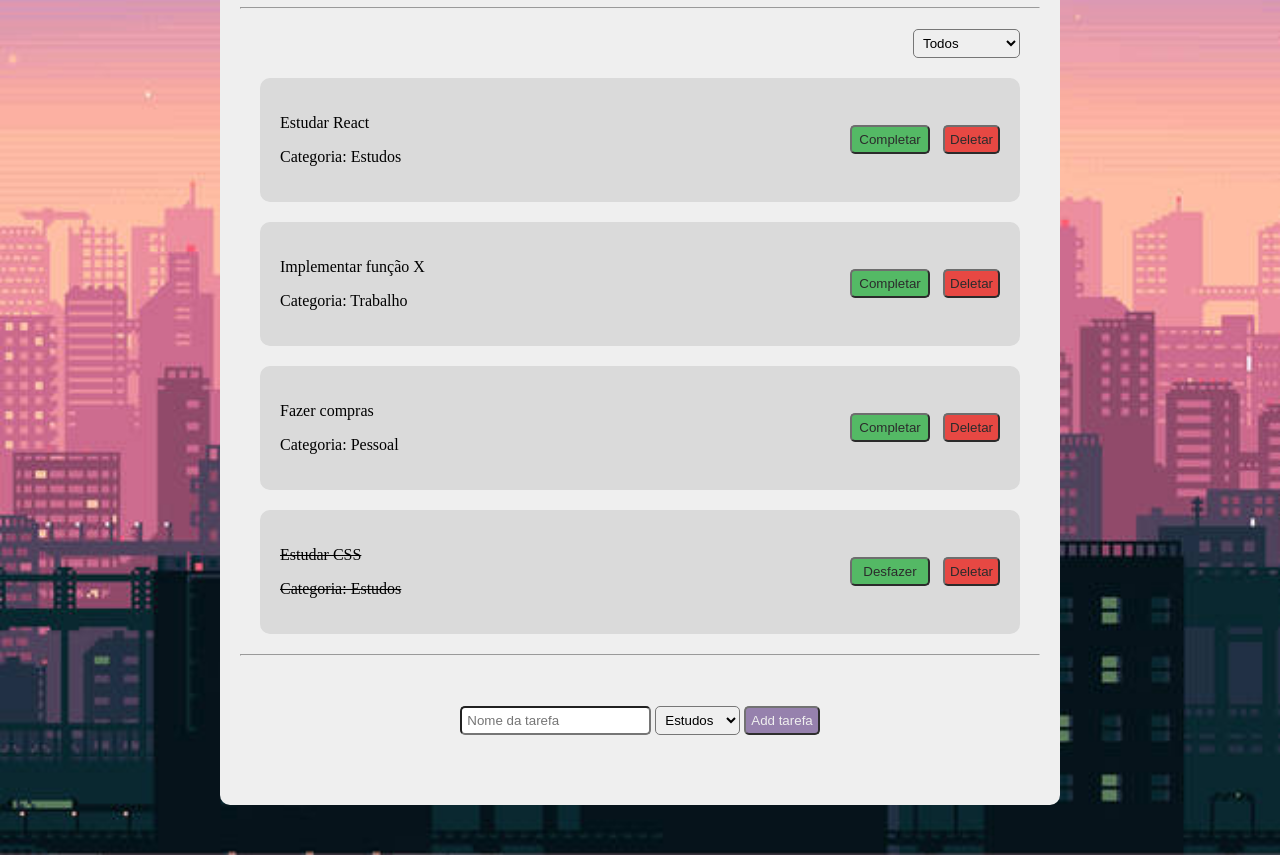
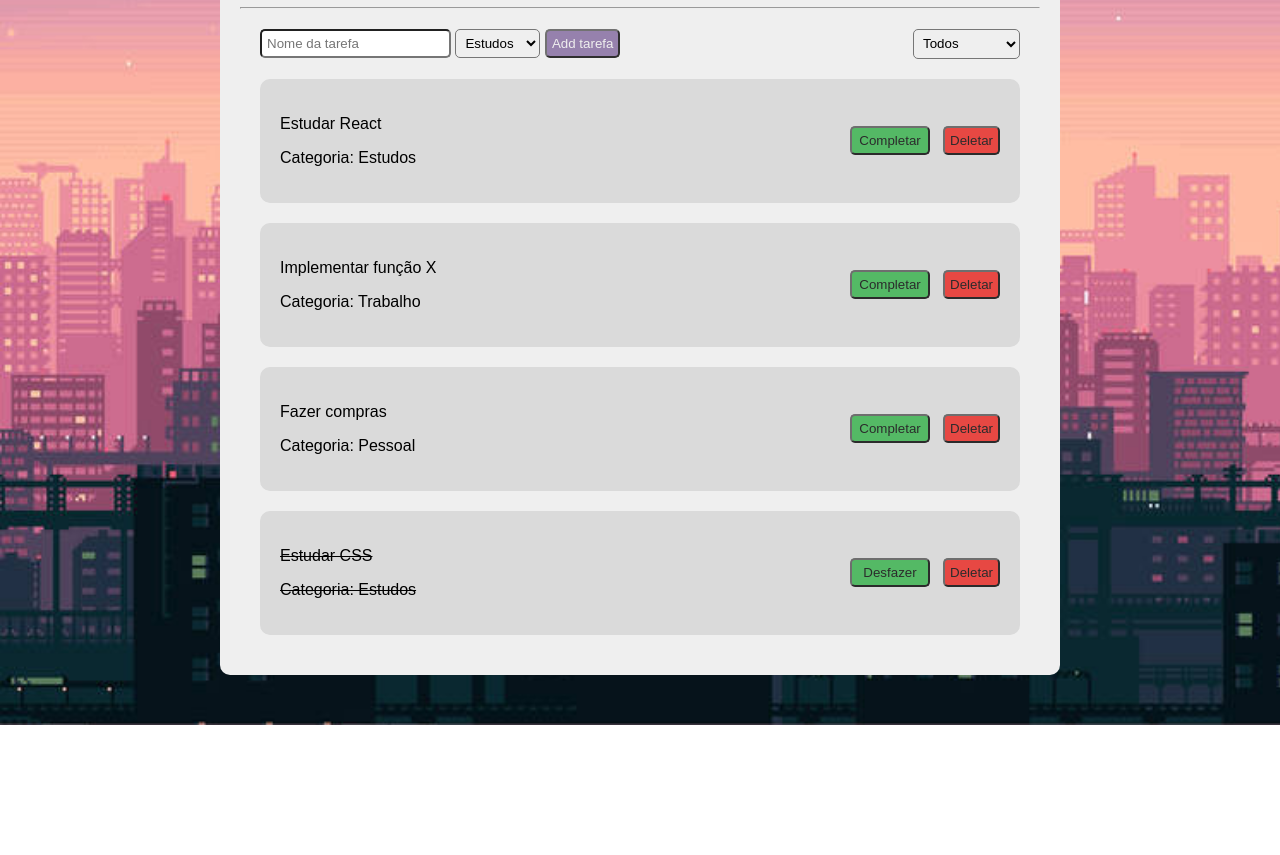
Before and after one commit to Yggdrae/todoJS, a plain HTML site: page index.html in a window 1280 px wide. Shown: the part 143-998 px from the top of the page. After the commit the page ends 868 px from the top, so only its background shows below. Drawn offline with Linux system fonts and the light colour scheme.

Commit message:
Visual Changes

```diff
--- a/index.css
+++ b/index.css
@@ -1,6 +1,7 @@
 body {
     background: url('./img/bg.jpg');
     background-size: cover;
+    font-family: sans-serif;
 }
 
 .container {
@@ -13,9 +14,10 @@ body {
 }
 
 .todobtn {
+    margin: 20px;
     display: flex;
-    justify-content: right;
-    margin: 20px;
+    justify-content: space-between;
+    align-items: center;
 }
 
 .add {
@@ -36,6 +38,7 @@ body {
 .filter {
     border-radius: 5px;
     padding: 5px;
+    height: 30px;
 }
 
 .item {
@@ -90,10 +93,6 @@ body {
     opacity: 1;
 }
 
-.addtodo {
-    margin: 50px;
-}
-
 .todocat {
     padding: 5px;
     border-radius: 5px;
--- a/index.html
+++ b/index.html
@@ -12,6 +12,15 @@
         <h1 class="title">Lista de Tarefas</h1>
         <hr>
         <div class="todobtn">
+            <div class="addtodo" onsubmit="addItem()">
+                <input type="text" id="nametodo" class="nametodo" placeholder="Nome da tarefa" required>
+                <select id="todocat" class="todocat">
+                    <option value="Estudos">Estudos</option>
+                    <option value="Trabalho">Trabalho</option>
+                    <option value="Pessoal">Pessoal</option>
+                </select>
+                <button class="add" onclick="addItem()">Add tarefa</button>
+            </div>
             <select class="filter" id="filter" onchange="filterItems()">
                 <option value="all">Todos</option>
                 <option value="completed">Completos</option>
@@ -21,16 +30,6 @@
         <div id="list">
 
         </div>
-        <hr>
-        <div class="addtodo" onsubmit="addItem()">
-            <input type="text" id="nametodo" class="nametodo" placeholder="Nome da tarefa" required>
-            <select id="todocat" class="todocat">
-                <option value="Estudos">Estudos</option>
-                <option value="Trabalho">Trabalho</option>
-                <option value="Pessoal">Pessoal</option>
-            </select>
-            <button class="add" onclick="addItem()">Add tarefa</button>
-        </div>
     </div>
 </body>
 <script src="./index.js"></script>
```
